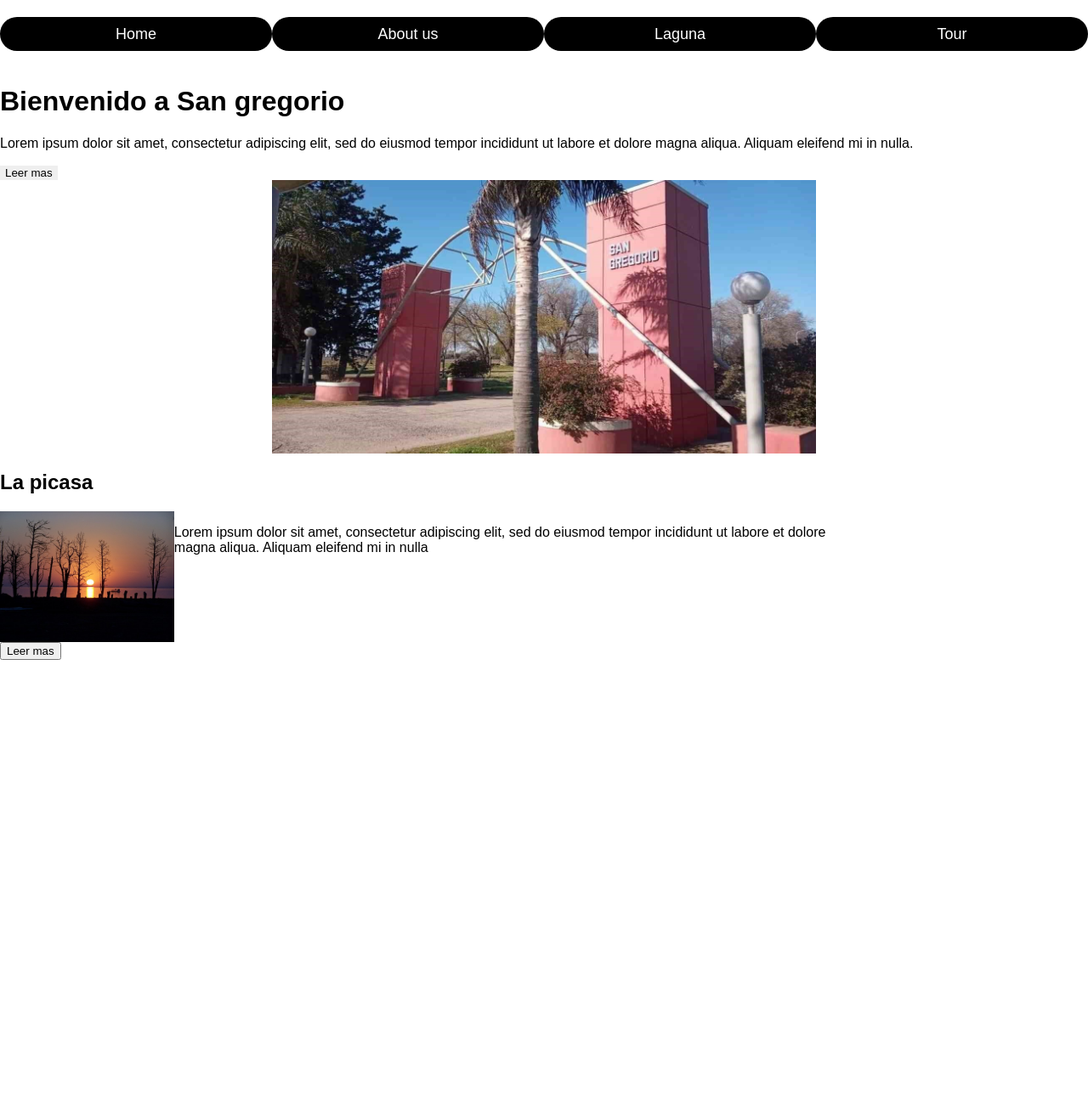
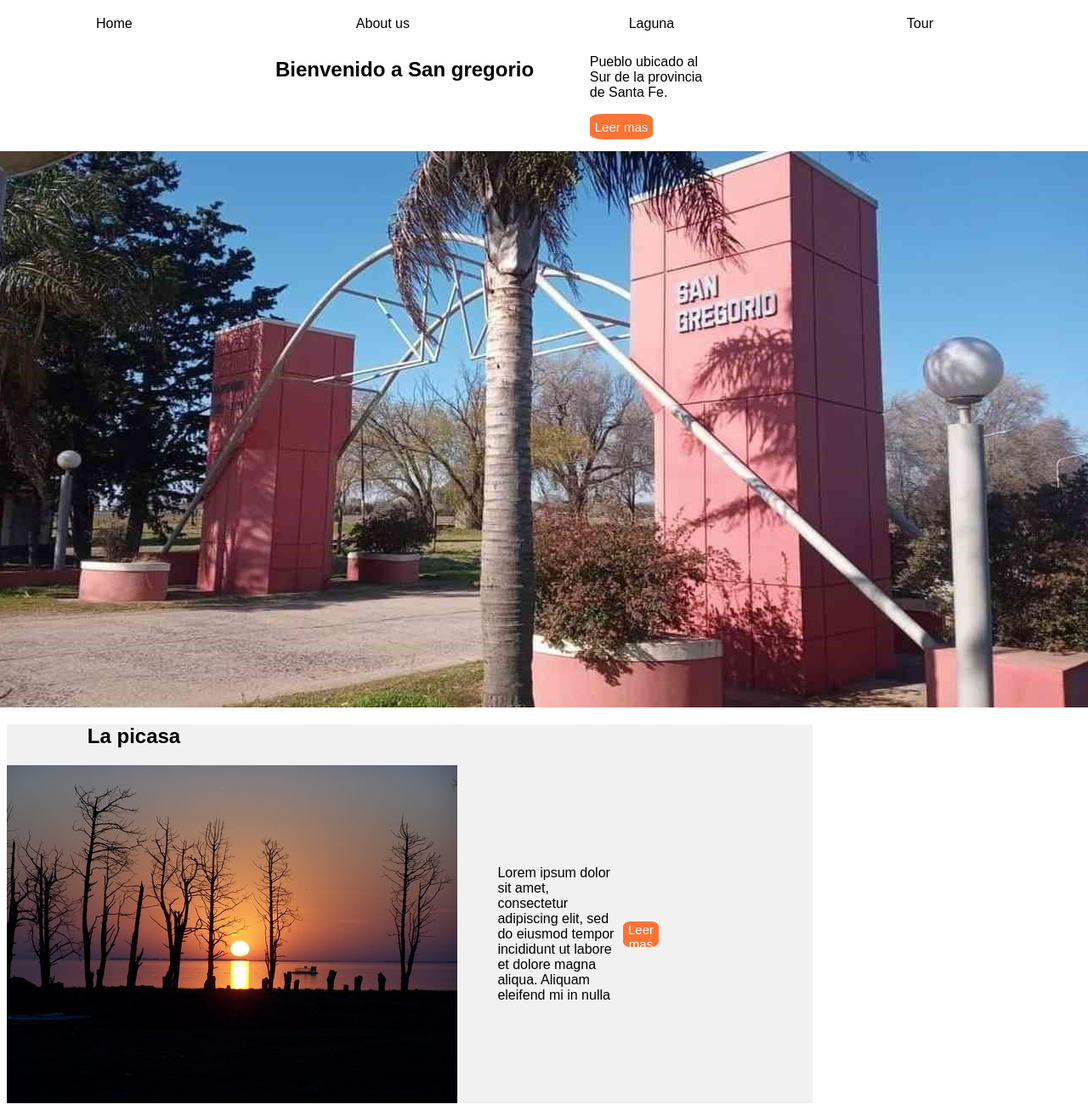
Before and after one commit to gerorodriguez/Turismo-San-Gregorio, a JavaScript app: page / in a window 1280 px wide. Shown: the whole page at 85% size. Before the commit the page ends 800 px from the top, so only its background shows below. Built offline with nearby package versions, Linux system fonts and the light colour scheme; the HTML template or start-up script is replaced by a standard one.

Commit message:
tailwind

```diff
--- a/package.json
+++ b/package.json
@@ -34,5 +34,10 @@
       "last 1 firefox version",
       "last 1 safari version"
     ]
+  },
+  "devDependencies": {
+    "autoprefixer": "^10.4.14",
+    "postcss": "^8.4.21",
+    "tailwindcss": "^3.2.7"
   }
 }
--- a/src/App.css
+++ b/src/App.css
@@ -5,28 +5,92 @@
   display: flex;
   justify-content: space-around;
 }
+.info {
+  display: flex;
+  justify-content: space-between;
+  margin-left: 25%;
+  margin-right: 30%;
+}
+.info h1 {
+  width: 40%;
+}
+.text {
+  margin-left: 0%;
+  width: 25%;
+  margin-right: 10%;
+}
 .head button {
   border: none;
+  background-color: #ffffff;
   outline: none;
   height: 40px;
-  background: black;
-  color: #ffffff;
-  font-size: 18px;
-  border-radius: 20px;
+  font-size: 16px;
   width: 100%;
-  margin: 20px 0;
+  margin-right: 5%;
   cursor: pointer;
   touch-action: manipulation;
 }
 .bt1 {
   border: none;
+  background-color: #fa7436;
+  color: #ffffff;
+  font-size: 15px;
+  border-radius: 20%;
+  height: 30px;
+  margin-bottom: 10%;
 }
 .picture {
   display: flex;
   justify-content: center;
 }
-.picture2 {
+
+.laguna {
+  background-color: rgb(241, 241, 241);
+  width: 75%;
+}
+.laguna h2 {
   display: flex;
-  justify-content: space-evenly;
-  width: 80%;
+  margin-left: 10%;
+  width: 60%;
 }
+.pic img {
+  display: flex;
+}
+.pic {
+  display: flex;
+  align-items: center;
+}
+.pic p {
+  display: flex;
+  justify-content: center;
+  width: 20%;
+  align-items: center;
+  margin-left: 5%;
+}
+.inf {
+  display: flex;
+  flex-direction: column;
+  width: 100%;
+}
+.boton {
+  display: flex;
+  align-items: flex-end;
+}
+
+.letra {
+  display: flex;
+  justify-content: flex-end;
+}
+
+.pic button {
+  border: none;
+  outline: black;
+  height: 30px;
+  background: #fa7436;
+  color: #ffffff;
+  font-size: 15px;
+  border-radius: 20%;
+  cursor: pointer;
+  touch-action: manipulation;
+  margin-right: 10%;
+}
--- a/src/App.js
+++ b/src/App.js
@@ -9,30 +9,29 @@ const App = () => {
         <button>Laguna</button>
         <button>Tour</button>
       </div>
-      <div className="Info">
-        <h1>Bienvenido a San gregorio</h1>
-        <p>
-          Lorem ipsum dolor sit amet, consectetur adipiscing elit, sed do
-          eiusmod tempor incididunt ut labore et dolore magna aliqua. Aliquam
-          eleifend mi in nulla.
-        </p>
-        <button className="bt1">Leer mas</button>
+      <div className="info">
+        <h2>Bienvenido a San gregorio</h2>
+        <div className="text">
+          <p>Pueblo ubicado al Sur de la provincia de Santa Fe.</p>
+          <button className="bt1">Leer mas</button>
+        </div>
       </div>
       <div className="picture">
-        <img src="hero.png" alt="SG" width="50%" />
+        <img src="hero.png" alt="SG" />
       </div>
-      <div className="Laguna">
+      <div className="laguna">
         <h2>La picasa</h2>
-        <div className="picture2">
-          <img src="pcs.png" width="20%" alt="picasa" />
-          <p>
+        <div className="pic">
+          <img src="pcs.png" alt="picas" />
+          <p className="inf3">
             Lorem ipsum dolor sit amet, consectetur adipiscing elit, sed do
             eiusmod tempor incididunt ut labore et dolore magna aliqua. Aliquam
             eleifend mi in nulla
+            <div className="boton">
+              <button className="bt2">Leer mas</button>
+            </div>
           </p>
-          {/* fijarse el <p></p> */}
         </div>
-        <button className="bt2">Leer mas</button>
       </div>
     </div>
   );
--- a/src/index.css
+++ b/src/index.css
@@ -1,13 +1,3 @@
-body {
-  margin: 0;
-  font-family: -apple-system, BlinkMacSystemFont, 'Segoe UI', 'Roboto', 'Oxygen',
-    'Ubuntu', 'Cantarell', 'Fira Sans', 'Droid Sans', 'Helvetica Neue',
-    sans-serif;
-  -webkit-font-smoothing: antialiased;
-  -moz-osx-font-smoothing: grayscale;
-}
-
-code {
-  font-family: source-code-pro, Menlo, Monaco, Consolas, 'Courier New',
-    monospace;
-}
+@tailwind base;
+@tailwind components;
+@tailwind utilities;
```
Also changed, not shown: 1 other file (tests, documents, lock files or other folders).
